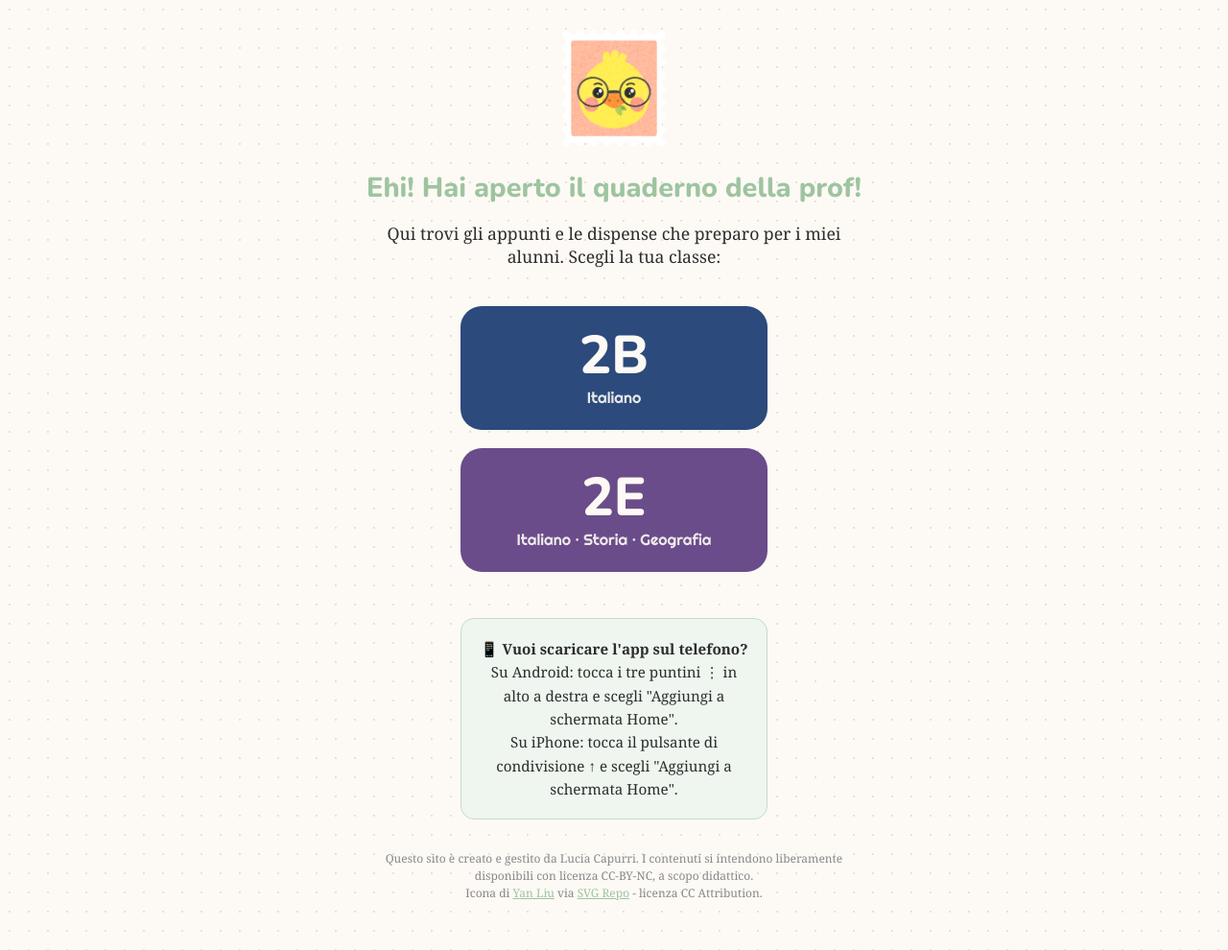
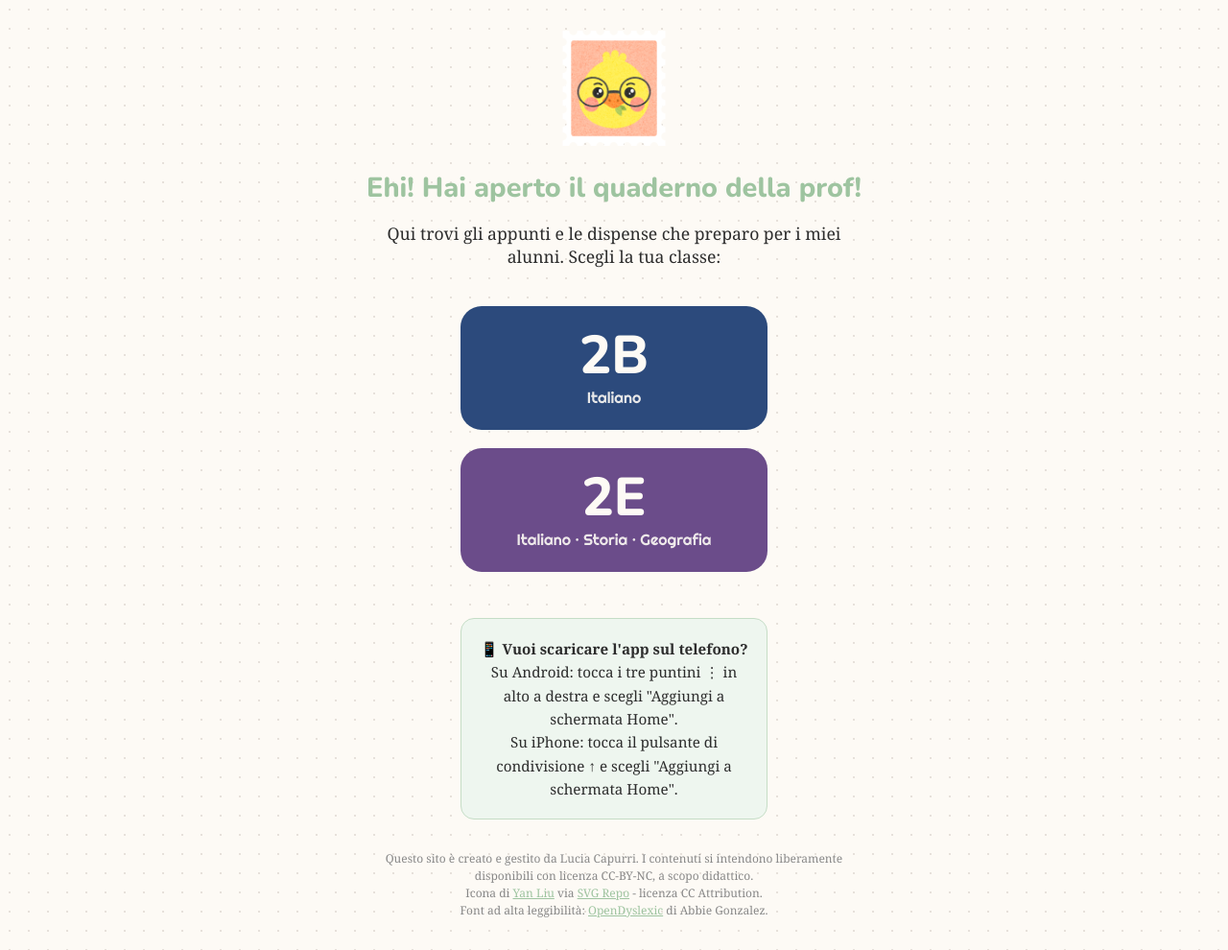
Before and after one commit to ilquadernodellaprof/ilquadernodellaprof.github.io, a Jekyll site: the page built from index.html, in a window 1280 px wide. Shown: the whole page at 96% size. Built offline with Jekyll 4.4.1, drawn with Linux system fonts in a browser that asks for light colours.

Commit message:
Update footer with font credit
Added credit for OpenDyslexic font in footer.

```diff
--- a/index.html
+++ b/index.html
@@ -41,7 +41,8 @@ layout: null
   </div>
   <footer>
     Questo sito è creato e gestito da Lucia Capurri. I contenuti si intendono liberamente disponibili con licenza CC-BY-NC, a scopo didattico.<br>
-    Icona di <a href="https://twitter.com/abbpandalyn?ref=svgrepo.com">Yan Liu</a> via <a href="https://www.svgrepo.com/">SVG Repo</a> - licenza CC Attribution.
+    Icona di <a href="https://twitter.com/abbpandalyn?ref=svgrepo.com">Yan Liu</a> via <a href="https://www.svgrepo.com/">SVG Repo</a> - licenza CC Attribution.<br>
+    Font ad alta leggibilità: <a href="https://opendyslexic.org/">OpenDyslexic</a> di Abbie Gonzalez.
   </footer>
 </body>
 </html>
```
